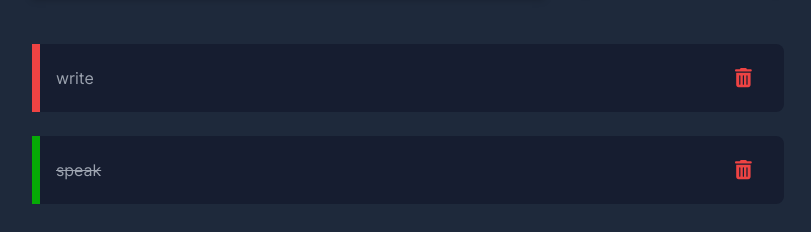
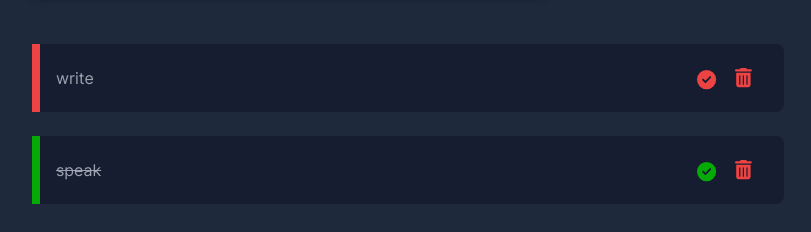
Before and after one commit to doanxuanduyen/todolist, a React (Create React App) app: page / in a window 1280 px wide. Shown: the part 347-579 px from the top of the page, without its empty margins (232-1043 px from the left). Built offline with nearby package versions, Linux system fonts and the light colour scheme.

Commit message:
push todolist finish

```diff
--- a/src/features/TodoItem/index.jsx
+++ b/src/features/TodoItem/index.jsx
@@ -24,7 +24,6 @@ function TodoItem({ todo, onUpdateStatus, deleteTodo }) {
         setActive(!active);
         onUpdateStatus(todo.id, active ? "uncompleted" : "completed");
     }
-
     function handleDelete() {
         deleteTodo && deleteTodo(todo.id);
     }
@@ -34,7 +33,12 @@ function TodoItem({ todo, onUpdateStatus, deleteTodo }) {
             className={`todo-item ${active ? "completed" : "uncompleted"} ${todo.status
                 }`}
         >
-            <p className="todo-title" onClick={handleTodoOnclick}>{todo.title}</p>
+            <p className="todo-title" onClick={handleTodoOnclick}>
+                {todo.title}
+                <i>
+                    <FontAwesomeIcon icon="circle-check" />
+                </i>
+            </p>
             <div className="icon">
                 <i onClick={handleDelete}>
                     <FontAwesomeIcon icon="trash-can" />
--- a/src/features/TodoItem/styles.css
+++ b/src/features/TodoItem/styles.css
@@ -17,6 +17,9 @@ li.completed {
   border-left-color: rgb(6, 170, 6);
   text-decoration: line-through;
 }
+li.completed p i {
+  color: rgb(6, 170, 6);
+}
 li i {
   font-size: 1.2rem;
 }
@@ -25,5 +28,11 @@ li i:first-child {
   margin-right: 1rem;
 }
 li .todo-title {
-  width: 70%;
+  position: relative;
+  width: 95%;
+}
+li .todo-title i {
+  position: absolute;
+  right: 0;
+  font-size: 1.2rem;
 }/*# sourceMappingURL=styles.css.map */
--- a/src/features/index.jsx
+++ b/src/features/index.jsx
@@ -1,4 +1,4 @@
-import React, { useState, useRef } from "react";
+import React, { useState, useRef, useEffect } from "react";
 import PropTypes from "prop-types";
 import "reset-css";
 import "./styles.css";
@@ -20,7 +20,6 @@ TodoList.defaultProps = {
 };
 
 function TodoList() {
-  // List todo
   const [todoList, setTodoList] = useState([
     {
       id: uuidv4(),
@@ -33,10 +32,10 @@ function TodoList() {
       status: "completed",
     },
   ]);
-
   const [showDropdown, setShowDropdown] = useState(false);
   const [currentOption, setCurrentOption] = useState("All");
   const inputRef = useRef(null);
+  const dropdownRef = useRef(null);
   const [filterStatus, setFilterStatus] = useState("all");
 
   const handleShowDropdown = () => setShowDropdown((prev) => !prev);
@@ -70,7 +69,6 @@ function TodoList() {
     const updatedTodos = todoList.filter((todo) => todo.id !== id);
     setTodoList(updatedTodos);
   };
-
   function handleSetOptionAll() {
     function handleSetCurrentOption() {
       setCurrentOption("All");
@@ -81,7 +79,6 @@ function TodoList() {
     handleSetCurrentOption();
     handleShowOptionAll();
   }
-
   function handleSetOptionCompleted() {
     function handleSetCurrentOption() {
       setCurrentOption("Completed");
@@ -92,7 +89,6 @@ function TodoList() {
     handleSetCurrentOption();
     handleShowOptionCompleted();
   }
-
   function handleSetOptionUncompleted() {
     function handleSetCurrentOption() {
       setCurrentOption("Uncompleted");
@@ -113,15 +109,30 @@ function TodoList() {
       })
     );
   }
+  useEffect(() => {
+    function handleClickOutside(event) {
+      if (dropdownRef.current && !dropdownRef.current.contains(event.target)) {
+        setShowDropdown(false);
+      }
+    }
+    document.addEventListener("mousedown", handleClickOutside);
+    return () => {
+      document.removeEventListener("mousedown", handleClickOutside);
+    };
+  }, [dropdownRef]);
+
   return (
     <div className="container">
+      {/* HEADER */}
       <header id="header">
         <i>
           <FontAwesomeIcon icon="bars" />
         </i>
         <h1 className="title">To do list</h1>
       </header>
+      {/* MAIN */}
       <main id="main">
+        {/* Input - select */}
         <form action="">
           <div className="input">
             <input
@@ -145,7 +156,7 @@ function TodoList() {
                 pauseOnHover
                 theme="#161d30" />
           </div>
-          <div className="select">
+          <div className="select" ref={dropdownRef}>
             <div
               className="select-option-choose"
               value="all"
@@ -183,6 +194,7 @@ function TodoList() {
             )}
           </div>
         </form>
+        {/* Todo items */}
         <ul>
           {rederTodoList.map((todo) => (
             <TodoItem
--- a/src/features/styles.css
+++ b/src/features/styles.css
@@ -83,6 +83,7 @@
   top: 5rem;
   box-shadow: rgba(0, 0, 0, 0.24) 0px 3px 8px;
   left: 0;
+  z-index: 999;
 }
 .container #main form .select .option .select-option {
   width: 9rem;
```
